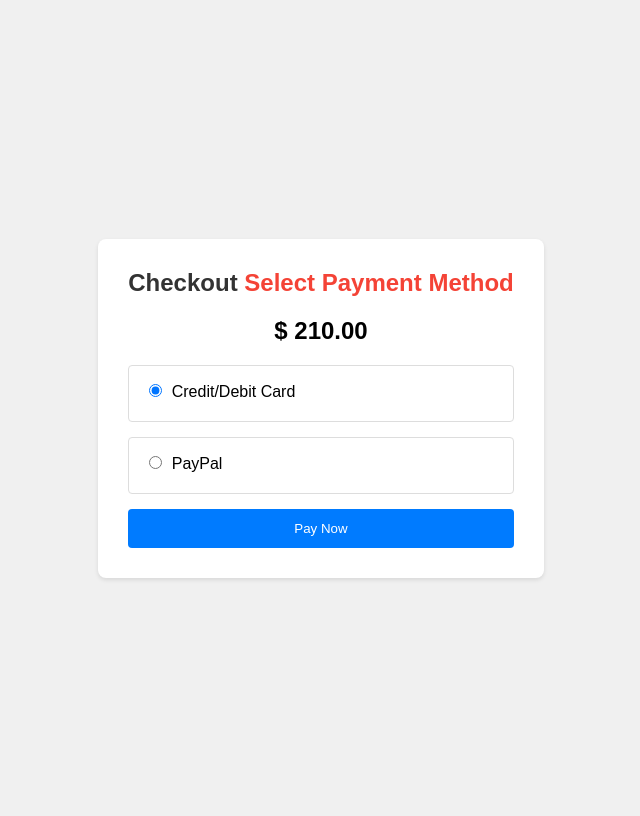
After one commit to D-Beech/Teds_Bar_Website_Flask, a Flask app: template templates/payment.html in a window 1280 px wide. The commit adds this page. Shown: the whole page, without its empty margins (319-959 px from the left). Run offline with Flask 3, Linux system fonts and the light colour scheme; the template is opened without the code that fills it, so the values that code supplies are empty.

Commit message:
Add payment page

```diff
--- /dev/null
+++ b/templates/payment.html
@@ -0,0 +1,139 @@
+<!DOCTYPE html>
+<html lang="en">
+<head>
+    <meta charset="UTF-8">
+    <meta name="viewport" content="width=device-width, initial-scale=1.0">
+    <title>Checkout</title>
+    <style>
+        body {
+            font-family: sans-serif;
+            display: flex;
+            justify-content: center;
+            align-items: center;
+            min-height: 100vh;
+            background-color: #f0f0f0;
+        }
+
+        .checkout-container {
+            background-color: #fff;
+            padding: 30px;
+            border-radius: 8px;
+            box-shadow: 0 2px 4px rgba(0, 0, 0, 0.1);
+        }
+
+        .checkout-header {
+            text-align: center;
+            margin-bottom: 20px;
+        }
+
+        .checkout-header h2 {
+            color: #333;
+            margin: 0;
+        }
+
+        .checkout-header span {
+            color: #f44336;
+            font-weight: bold;
+        }
+
+        .checkout-amount {
+            text-align: center;
+            font-size: 24px;
+            font-weight: bold;
+            margin-bottom: 20px;
+        }
+
+        .payment-method {
+            border: 1px solid #ddd;
+            padding: 15px;
+            border-radius: 4px;
+            margin-bottom: 15px;
+        }
+
+        .payment-method label {
+            display: block;
+            margin-bottom: 5px;
+        }
+
+        .payment-method input[type="radio"] {
+            margin-right: 5px;
+        }
+
+        .payment-method .payment-details {
+            display: none;
+        }
+
+        .payment-method input[type="radio"]:checked + .payment-details {
+            display: block;
+        }
+
+        .payment-details input[type="text"],
+        .payment-details input[type="number"] {
+            width: 100%;
+            padding: 10px;
+            margin-bottom: 10px;
+            border: 1px solid #ddd;
+            border-radius: 4px;
+        }
+
+        .payment-details label {
+            display: block;
+            margin-bottom: 5px;
+        }
+
+        .payment-details input[type="checkbox"] {
+            margin-right: 5px;
+        }
+
+        .payment-button {
+            background-color: #007bff;
+            color: #fff;
+            padding: 12px 20px;
+            border: none;
+            border-radius: 4px;
+            cursor: pointer;
+            transition: background-color 0.3s;
+            width: 100%;
+        }
+
+        .payment-button:hover {
+            background-color: #0069d9;
+        }
+    </style>
+</head>
+<body>
+    <div class="checkout-container">
+        <div class="checkout-header">
+            <h2>Checkout <span>Select Payment Method</span></h2>
+        </div>
+        <div class="checkout-amount">
+            $ 210.00
+        </div>
+        <div class="payment-method">
+            <label>
+                <input type="radio" name="payment" value="card" checked> Credit/Debit Card
+            </label>
+            <div class="payment-details">
+                <label for="card-number">Card Number:</label>
+                <input type="text" id="card-number" placeholder="XXXX XXXX XXXX XXXX">
+                <label for="expiry-date">Expiry Date:</label>
+                <input type="text" id="expiry-date" placeholder="MM/YY">
+                <label for="cvv">CVV:</label>
+                <input type="number" id="cvv" placeholder="XXX">
+                <label>
+                    <input type="checkbox" name="save-card"> Save Card for future purchases
+                </label>
+            </div>
+        </div>
+        <div class="payment-method">
+            <label>
+                <input type="radio" name="payment" value="paypal"> PayPal
+            </label>
+            <div class="payment-details">
+                <p>You will be redirected to PayPal to complete your purchase.</p>
+            </div>
+        </div>
+        <button class="payment-button">Pay Now</button>
+    </div>
+</body>
+</html>
```
Also changed, not shown: templates/contact.html (+8 -1 lines), templates/index.html (+5 -5 lines), templates/static/images/burger.jpg (renamed from static/images/burger.jpg), templates/static/images/fries.jpg (renamed from static/images/fries.jpg), templates/static/images/ice cream.jpg (renamed from static/images/ice cream.jpg), templates/static/images/noodles.jpg (renamed from static/images/noodles.jpg), templates/static/images/patty puff.jpg (added), templates/static/images/pizza.jpg (renamed from static/images/pizza.jpg), templates/static/images/rice.jpg (renamed from static/images/rice.jpg), templates/static/images/sal.jpg (renamed from static/images/sal.jpg), templates/static/images/salad.jpg (renamed from static/images/salad.jpg), templates/static/images/sand.jpg (renamed from static/images/sand.jpg), templates/static/images/tel.jpg (added), templates/static/images/tel.png (added), 1 more files.
